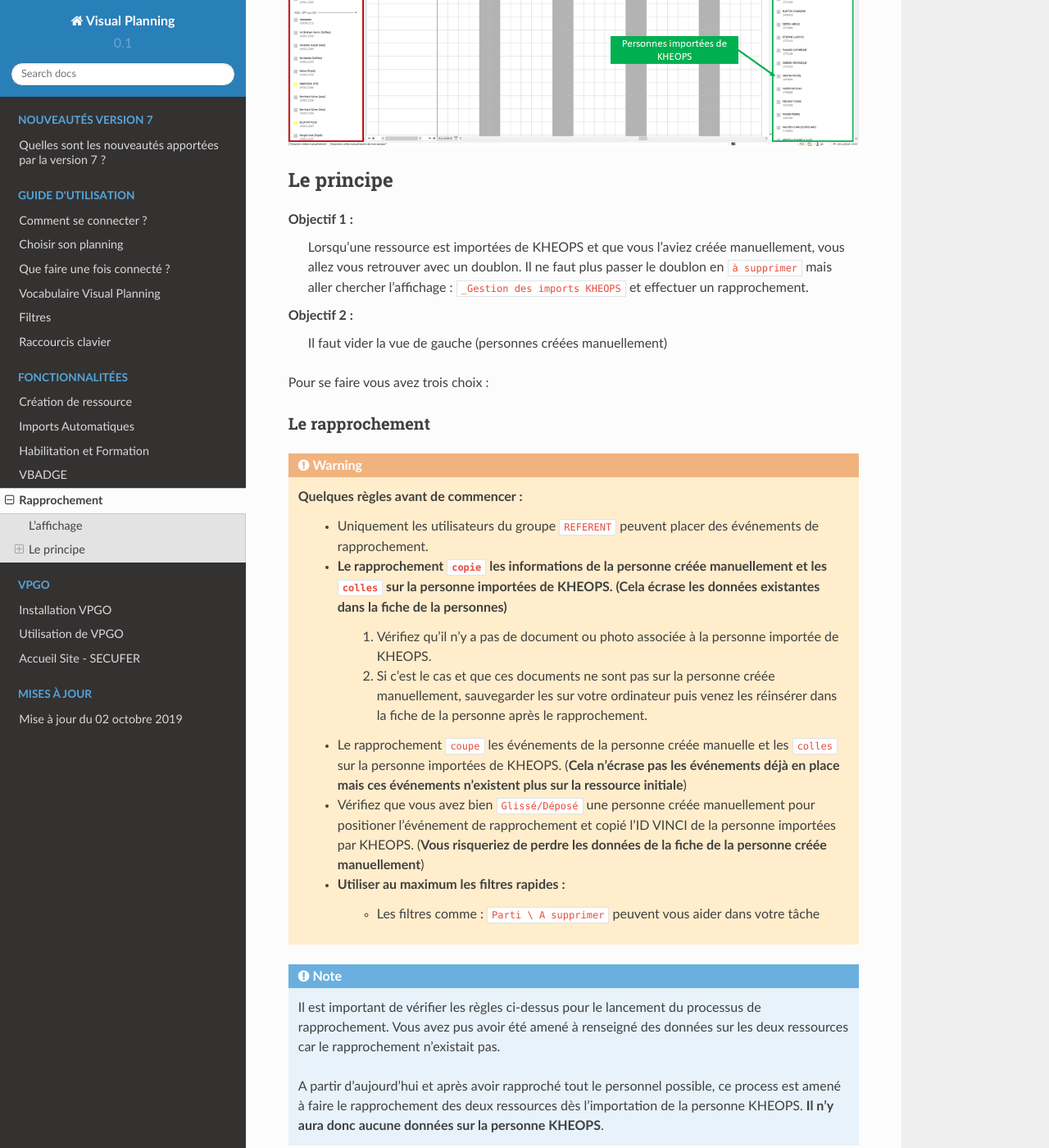
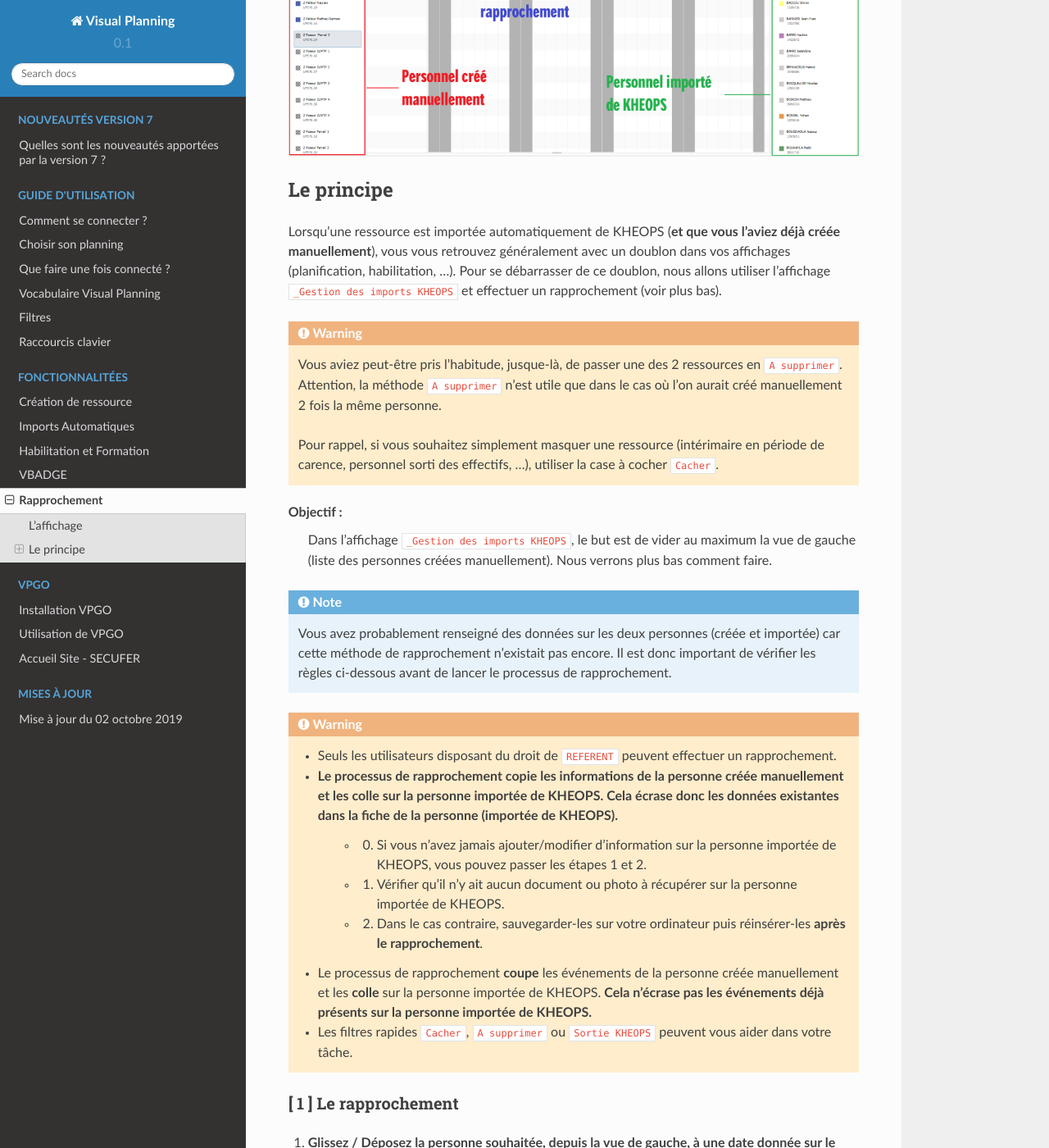
Before and after one commit to macordier/VPDOC, a Sphinx documentation site: the page built from popcube/source/fonctionnalitees/rapprochement.rst, in a window 1280 px wide and 1400 px high, scrolled down 860 px. Shown: the whole window at 82% size. Built offline with Sphinx 7.4.7 and the Read the Docs theme 2.0.0, drawn with Linux system fonts in a browser that asks for light colours; some of the changed text lies outside the part shown.

Commit message:
màj rapprochement

```diff
--- a/popcube/source/fonctionnalitees/rapprochement.rst
+++ b/popcube/source/fonctionnalitees/rapprochement.rst
@@ -2,122 +2,117 @@
 Rapprochement
 =============
 
-Le rapprochement permet de fusionner une personne créée manuellement avec une personne importée depuis KHEOPS.
+Dans Visual Planning, le rapprochement permet de fusionner une personne créée manuellement avec une personne importée depuis KHEOPS.
 
 .. warning::
     Il faut au maximum planifier et placer des habilitations sur des personnes importées de KHEOPS.
 
     Pour l'instant, une personne créée manuellement ne peut pas avoir de vbadge.
 
-Tous les événements et les informations renseignés dans la fiche de la personne créée manuellement seront transféré sur la personne KHEOPS.
+Tous les événements et les informations renseignées dans la fiche de la personne créée manuellement seront transférés vers la personne importée de KHEOPS.
 
 L'affichage
 -----------
 
-L'affichage est décomposé en 3 vues :
-    - Les personnes créées manuellement de mon secteur
-    - La planning des rapprochements pour faire la demande de rapprochement
-    - Les personnes importées de KHEOPS de mon secteur
+L'affichage s'intitule ``_Gestion des imports KHEOPS`` (dans la partie *Données*).
 
-.. image:: ../_static/fonctionnalitees/rapprochement/affichage_rapprochement.png
+Cet affichage est décomposé en 3 vues :
+    - Les personnes créées manuellement dans mon secteur (à gauche)
+    - La planning (au centre) permettant de générer des événements de "demande de rapporchement"
+    - Les personnes importées automatiquement de KHEOPS dans mon secteur (à droite)
+
+.. image:: ../_static/fonctionnalitees/rapprochement/v7_affichage_rapprochement.png
 
 Le principe
 -----------
 
-Objectif 1 :
-    Lorsqu'une ressource est importées de KHEOPS et que vous l'aviez créée manuellement, vous allez vous retrouver avec un doublon.
-    Il ne faut plus passer le doublon en ``à supprimer`` mais aller chercher l'affichage : ``_Gestion des imports KHEOPS`` et effectuer un rapprochement.
+Lorsqu'une ressource est importée automatiquement de KHEOPS (**et que vous l'aviez déjà créée manuellement**), vous vous retrouvez généralement avec un doublon dans vos affichages (planification, habilitation, ...).
+Pour se débarrasser de ce doublon, nous allons utiliser l'affichage ``_Gestion des imports KHEOPS`` et effectuer un rapprochement (voir plus bas).
 
-Objectif 2 :
-    Il faut vider la vue de gauche (personnes créées manuellement)
+.. warning::
+    Vous aviez peut-être pris l'habitude, jusque-là, de passer une des 2 ressources en ``A supprimer``. Attention, la méthode ``A supprimer`` n'est utile que dans le cas où l'on aurait créé manuellement 2 fois la même personne.
 
-Pour se faire vous avez trois choix :
+    Pour rappel, si vous souhaitez simplement masquer une ressource (intérimaire en période de carence, personnel sorti des effectifs, ...), utiliser la case à cocher ``Cacher``.
 
-Le rapprochement
-*****************
-.. warning::
-    Quelques règles avant de commencer :
-        - Uniquement les utilisateurs du groupe ``REFERENT`` peuvent placer des événements de rapprochement.
-        - Le rapprochement ``copie`` les informations de la personne créée manuellement et les ``colles`` sur la personne importées de KHEOPS. (**Cela écrase les données existantes dans la fiche de la personnes**)
-            1. Vérifiez qu'il n'y a pas de document ou photo associée à la personne importée de KHEOPS.
-            2. Si c'est le cas et que ces documents ne sont pas sur la personne créée manuellement, sauvegarder les sur votre ordinateur puis venez les réinsérer dans la fiche de la personne après le rapprochement.
-        - Le rapprochement ``coupe`` les événements de la personne créée manuelle et les ``colles`` sur la personne importées de KHEOPS. (**Cela n'écrase pas les événements déjà en place mais ces événements n'existent plus sur la ressource initiale**)
-        - Vérifiez que vous avez bien ``Glissé/Déposé`` une personne créée manuellement pour positioner l'événement de rapprochement et copié l'ID VINCI de la personne importées par KHEOPS. (**Vous risqueriez de perdre les données de la fiche de la personne créée manuellement**)
-        - Utiliser au maximum les filtres rapides :
-            - Les filtres comme : ``Parti \ A supprimer`` peuvent vous aider dans votre tâche
+Objectif :
+    Dans l'affichage ``_Gestion des imports KHEOPS``, le but est de vider au maximum la vue de gauche (liste des personnes créées manuellement). Nous verrons plus bas comment faire.
 
 .. note::
-    Il est important de vérifier les règles ci-dessus pour le lancement du processus de rapprochement. Vous avez pus avoir été amené à renseigné des données sur les deux ressources car le rapprochement n'existait pas.
+    Vous avez probablement renseigné des données sur les deux personnes (créée et importée) car cette méthode de rapprochement n'existait pas encore. Il est donc important de vérifier les règles ci-dessous avant de lancer le processus de rapprochement.
 
-    A partir d'aujourd'hui et après avoir rapproché tout le personnel possible, ce process est amené à faire le rapprochement des deux ressources dès l'importation de la personne KHEOPS. **Il n'y aura donc aucune données sur la personne KHEOPS**.
+.. warning::
+    - Seuls les utilisateurs disposant du droit de ``REFERENT`` peuvent effectuer un rapprochement.
+    - Le processus de rapprochement **copie** les informations de la personne créée manuellement et les **colle** sur la personne importée de KHEOPS. **Cela écrase donc les données existantes dans la fiche de la personne (importée de KHEOPS).**
+        - 0. Si vous n'avez jamais ajouter/modifier d'information sur la personne importée de KHEOPS, vous pouvez passer les étapes 1 et 2.
+        - 1. Vérifier qu'il n'y ait aucun document ou photo à récupérer sur la personne importée de KHEOPS.
+        - 2. Dans le cas contraire, sauvegarder-les sur votre ordinateur puis réinsérer-les **après le rapprochement**.
+    - Le processus de rapprochement **coupe** les événements de la personne créée manuellement et les **colle** sur la personne importée de KHEOPS. **Cela n'écrase pas les événements déjà présents sur la personne importée de KHEOPS.**
+    - Les filtres rapides ``Cacher``, ``A supprimer`` ou ``Sortie KHEOPS`` peuvent vous aider dans votre tâche.
 
-1. Glissez / Déposez la personne créées manuellement de la vue de gauche sur une date sur le planning
-    - Peu importe la date
-    - L'événement est bleu pour vous indiquez qu'il vient d'être créé et qu'il n'a pas encore d'ID VINCI attribué
+[ 1 ] Le rapprochement
+**********************
 
-    .. image:: ../_static/fonctionnalitees/rapprochement/nouveau_rapprochement.png
+1. Glissez / Déposez la personne souhaitée, depuis la vue de gauche, à une date donnée sur le planning :
+    - La date choisie n'a pas d'importance,
+    - L'événement créé est bleu, ce qui indique qu'un nouveau rapprochement a été généré mais de manière incomplète : il manque l'information ``ID VINCI`` permettant de faire le lien avec la personne importée de KHEOPS.
 
-2. Recherchez la même personne importées de KHEOPS dans la vue de droite
-3. Ouvrez sa fiche pour récupérer son ``ID VINCI``
+    .. image:: ../_static/fonctionnalitees/rapprochement/v7_nouveau_rapprochement_1.png
 
-    .. image:: ../_static/fonctionnalitees/rapprochement/fiche_personnel.png
+    .. image:: ../_static/fonctionnalitees/rapprochement/v7_nouveau_rapprochement_2.png
 
-4. Copiez cet ``ID VINCI`` et copiez le dans le champ ``ID VINCI`` de l'événement
+2. Recherchez la même personne (importée de KHEOPS) dans la vue de droite afin de pouvoir lire son ``ID VINCI``.
 
-        .. image:: ../_static/fonctionnalitees/rapprochement/ev_rapprochement.png
+3. Ouvrez l'éditeur du rapprochement (double-clic sur l'événement bleu) et recopiez l'``ID VINCI`` (observé dans la liste de droite) dans le champ prévu à cet effet (dans l'éditeur) :
 
-    .. image:: ../_static/fonctionnalitees/rapprochement/modifie_rapprochement.png
+    .. image:: ../_static/fonctionnalitees/rapprochement/v7_editeur_rapprochement.png
 
-5. Validez (le traitement s'effectura dans les 15min).
+    .. image:: ../_static/fonctionnalitees/rapprochement/v7_eve_rapprochement_complet.png
 
-Les couleurs indiques ou en est le traitement du rapprochement :
-    - Bleu (Nouveau)
-    - Orange (Modifié)
-    - Rouge (Erreur sur l'évément, vérifier la note ou contactez le service informatique)
-    - Vert (Traité)
+5. Validez (le traitement s'effectura dans un délai de 15 minutes).
 
-    .. image:: ../_static/fonctionnalitees/rapprochement/traite_rapprochement.png
+.. warning::
+    Veillez à recopier strictement l'ID VINCI (sans espace avant, ni après) ; dans le cas contraire, il faudra alors répéter l'opération à partir de l'étape 3.
 
-Lorsque l'événement est vert, si vous rechargez la page de gestion des rapprochements, la personne que vous avez rapprocher devrait avoir disparu de la liste de gauche.
-
-Vous pouvez aussi vérifier le avant/après en ouvrant la fiche de la personne créée manuellement puis en allant dans l'onglet ``Paramètres`` pour y voir sa liste d'événements.
-
-    .. image:: ../_static/fonctionnalitees/rapprochement/fiche_personnel_ev.png
-
-La personne créée manuellement ne devrait plus avoir d'événements et la personne importées devrait les avoir récupérés.
+La couleur de l'événement indique où en est le traitement du rapprochement :
+    - Bleu (Nouveau),
+    - Orange (Modifié et prêt à être traité),
+    - Rouge (Erreur sur l'événement, vérifier le message dans la note ou contacter le service informatique),
+    - Vert (Traité).
 
 .. note::
-    La personne dont le rapprochement à été traité n'est pas supprimée, elle est juste marquée comme : ``A supprimer`` pour vérifier que tous c'est bien déroulé comme prévu
+    Contrairement aux événements de création de ressources, les événements de rapprochement ne disparaissent pas du planning à la fin du traitement.
+
+    De plus, une fois le rapprochement terminé, la personne (créée manuellement) n'est pas supprimée ; elle est juste marquée ``A supprimer``.
 
 .. warning::
-    Dans le cas ou vous constatez une erreur dans le rapprochement, contactez le service informatique
+    Si vous constatez une erreur dans le rapprochement, contactez le service informatique.
 
-La ressource générique
+[ 2 ] Les ressources génériques
+*******************************
+
+Une **ressource générique** est une ressource qui n'est pas nominative. Elle ne nécessitera donc pas de rapprochement. On les utilise généralement en cas de prestations temporaires mais répétées au cours de l'année.
+
+Exemple d'utilisation :
+    - Equipe soudure en location (externe au groupe),
+    - Intérimaire (renfort),
+    - Annonceur (prestation de sécurité ferroviaire).
+
+Dans la fiche de la ressource générique (``PERSONNELS``), vous pouvez cocher la case ``Ressource générique``. En procédant ainsi, vous ne verrez plus les ressources génériques dans l'affichage ``_Gestion des imports KHEOPS``.
+
+.. image:: ../_static/fonctionnalitees/rapprochement/v7_parametre_ressource_generique.png
+
+.. note::
+    Cocher la case ``Ressource générique`` ne fait pas disparaître cette ressource de vos autres affichages.
+
+[ 3 ] Les intérimaires
 **********************
 
-Une ressource dites générique est une ressource qui n'est pas nominative, elle ne nécessitera donc pas d'être rapprochées.
-
-Exemple :
-    - Equipe soudure
-    - Intérimaire 1
-    - Appel d'offre
-
-Dans la fiche de la ressource, vous pouvez cocher la case : ``ressource générique`` qui permettra de faire disparaître la ressource dans la liste de gauche.
-
-.. image:: ../_static/fonctionnalitees/vbadge/editeur_personne_generique.png
-
-.. note::
-    Cocher la ressource en ``ressource générique`` ne l'a fait pas disparaître de vos autres affichages. Cela permet de diminuer la liste des ressources à rapprocher pour une meilleur lisibilité.
-
-Les intérimaires
-****************
-
-Les intérimaires n'étant pas importé de KHEOPS pour le moment, il n'est pas possible de les rapprocher.
+Les intérimaires n'étant pas importés de KHEOPS pour le moment, il n'est pas possible de les rapprocher.
 Les intérimaires ne sont pas affichés dans la partie des ressources créées manuellement.
 
-Si un intérimaire apparaît dans la liste, c'est que son ``type de contrat`` dans sa fiche n'est pas positionné sur ``Intérimaire``
+Si un intérimaire apparaît dans cette liste, vérifiez que la rubrique ``Type contrat (SAP)`` (dans sa fiche PERSONNELS) n'est pas positionnée sur ``INTERIM``.
 
-.. image:: ../_static/fonctionnalitees/vbadge/editeur_personne_interim.png
+.. image:: ../_static/fonctionnalitees/rapprochement/v7_parametre_type_contrat.png
 
 .. warning::
-    Dans le cas ou l'intérimaire est embauché par l'entreprise et qu'il est importé par kheops, il vous suffit de changer dans sa fiche son type de contrat intérimaire en CDD ou CDI puis de revenir sur l'affichage pour faire le rapprochement avec son import KHEOPS.
+    Dans le cas où l'intérimaire est embauché, il vous suffit de changer son type de contrat (``INTERIM`` --> ``CDD`` / ``CDI``) puis de revenir sur l'affichage pour faire le rapprochement avec son import KHEOPS.
```
Also changed, not shown: popcube/source/_static/fonctionnalitees/rapprochement/v7_affichage_rapprochement.png (added), popcube/source/_static/fonctionnalitees/rapprochement/v7_editeur_rapprochement.png (added), popcube/source/_static/fonctionnalitees/rapprochement/v7_eve_rapprochement_complet.png (added), popcube/source/_static/fonctionnalitees/rapprochement/v7_nouveau_rapprochement_1.png (added), popcube/source/_static/fonctionnalitees/rapprochement/v7_nouveau_rapprochement_2.png (added), popcube/source/_static/fonctionnalitees/rapprochement/v7_parametre_ressource_generique.png (added), popcube/source/_static/fonctionnalitees/rapprochement/v7_parametre_type_contrat.png (added).
